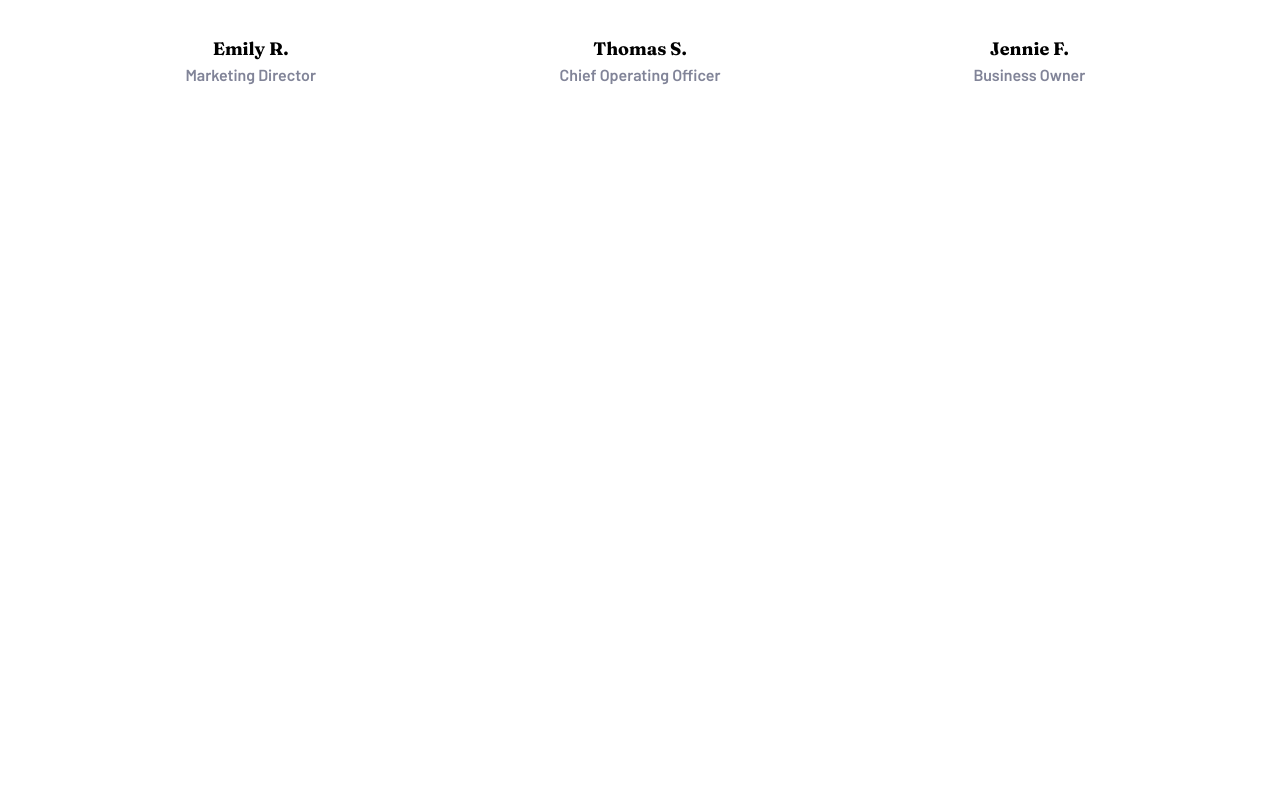
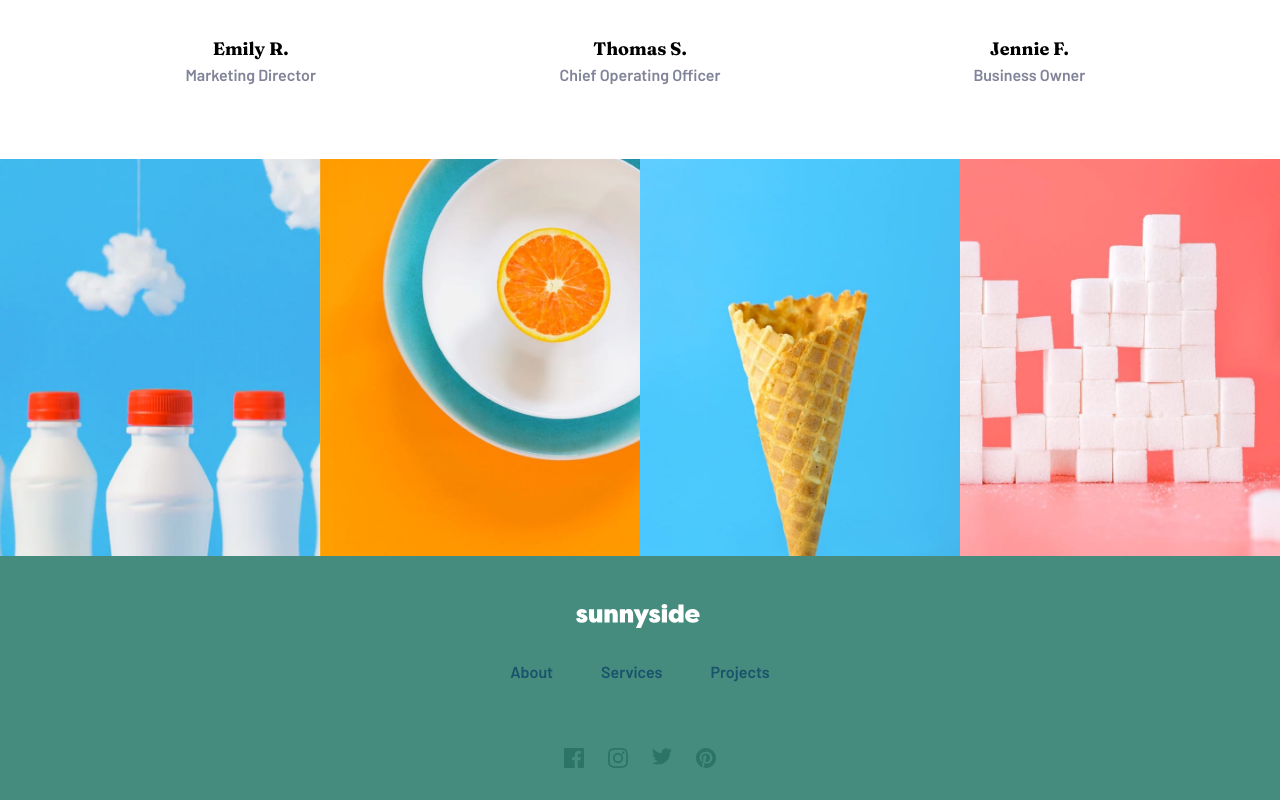
Before and after one commit to shemjay/sunnyside-agency-landing-page, a React (Vite) app: page / in a window 1280 px wide. Shown: the part 3549-4349 px from the top of the page. Before the commit the page ends 3708 px from the top, so only its background shows below. Built offline with nearby package versions, Linux system fonts and the light colour scheme.

Commit message:
Add image grid and footer sections

```diff
--- a/src/App.jsx
+++ b/src/App.jsx
@@ -2,6 +2,8 @@ import React from 'react'
 import Hero from './Components/Hero'
 import Gallery from './Components/Gallery'
 import Testimonials from './Components/Testimonials'
+import ImageGrid from './Components/ImageGrid'
+import Footer from './Components/Footer'
 import './App.css'
 
 function App() {
@@ -12,6 +14,8 @@ function App() {
           <Hero />
           <Gallery />
           <Testimonials />
+          <ImageGrid />
+          <Footer />
       </div>
     </>
   )
--- /dev/null
+++ b/src/Components/Footer.jsx
@@ -0,0 +1,45 @@
+import React from "react";
+import { ReactComponent as LogoIcon } from "../../images/logo.svg";
+import { ReactComponent as FacebookIcon } from "../../images/icon-facebook.svg";
+import { ReactComponent as InstagramIcon } from "../../images/icon-instagram.svg";
+import { ReactComponent as TwitterIcon } from "../../images/icon-twitter.svg";
+import { ReactComponent as PinterestIcon } from "../../images/icon-pinterest.svg";
+
+const Footer = () => {
+  return (
+    <div className="flex flex-col items-center p-8  bg-primary-darkModerateCyan">
+      <div className="w-40 overflow-hidden cursor-pointer p-4 flex items-center bg-transparent">
+        <LogoIcon className="w-40 bg-transparent" />
+      </div>
+
+      <ul className="flex flex-row gap-x-12 mt-4 font-Barlow text-primary-darkBlue">
+        <li>
+          <a href="#">About</a>
+        </li>
+        <li>
+          <a href="#">Services</a>
+        </li>
+        <li>
+          <a href="#">Projects</a>
+        </li>
+      </ul>
+
+      <div className="flex space-x-6 mt-16">
+        <a href="#">
+          <FacebookIcon />
+        </a>
+        <a href="#">
+          <InstagramIcon />
+        </a>
+        <a href="#">
+          <TwitterIcon />
+        </a>
+        <a href="#">
+          <PinterestIcon />
+        </a>
+      </div>
+    </div>
+  );
+};
+
+export default Footer;
--- a/src/Components/Gallery.jsx
+++ b/src/Components/Gallery.jsx
@@ -33,8 +33,8 @@ const Gallery = () => {
 
       <div className="gallery__item-image bg-[url('/images/desktop/image-graphic-design.jpg')] relative">
         <div className="absolute bottom-0 left-1/2 transform -translate-x-1/2 p-2 text-center mb-16">
-          <h2 className="font-Fraunces font-bold pb-4 text-4xl">Graphic Design</h2>
-          <p>
+          <h2 className="font-Fraunces font-bold pb-4 text-4xl text-primary-darkDesaturatedCyan">Graphic Design</h2>
+          <p className="text-primary-darkDesaturatedCyan">
             Lorem ipsum dolor sit amet, consectetur adipiscing elit. Nulla
             euismod urna id malesuada dictum. Proin eget
           </p>
--- /dev/null
+++ b/src/Components/ImageGrid.jsx
@@ -0,0 +1,33 @@
+import React from 'react'
+import Milkbottles from '../../images/desktop/image-gallery-milkbottles.jpg'
+import Orange from '../../images/desktop/image-gallery-orange.jpg'
+import Cone from '../../images/desktop/image-gallery-cone.jpg'
+import Sugar from '../../images/desktop/image-gallery-sugarcubes.jpg'
+
+const ImageGrid = () => {
+  return (
+    <div className='grid grid-cols-4'>
+      {/* Gallery Image */}
+      <div className='overflow-hidden w-full'>
+        <img src={Milkbottles} alt="" />
+      </div>
+
+      {/* Gallery Image */}
+      <div className='overflow-hidden w-full '>
+        <img src={Orange} alt="" />
+      </div>
+
+      {/* Gallery Image */}
+      <div className='overflow-hidden w-full '>
+        <img src={Cone} alt="" />
+      </div>
+
+      {/* Gallery Image */}
+      <div className='overflow-hidden w-full '>
+        <img src={Sugar} alt="" />
+      </div>
+    </div>
+  )
+}
+
+export default ImageGrid
```
